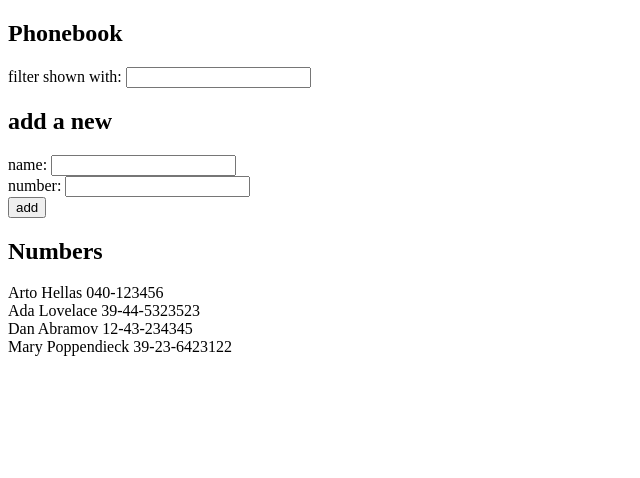
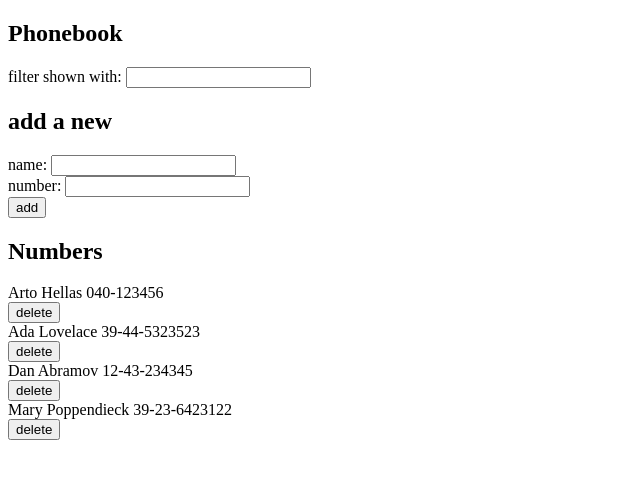
Before and after one commit to Till-Taeubrich/FSO-Communicating-with-server, a React (Create React App) app in the folder phonebook/: page / in a window 1280 px wide. Shown: the top 478 px of the page, without its empty margins (0-640 px from the left). Built offline with nearby package versions, Linux system fonts and the light colour scheme; data requests are answered from the project's data file.

Commit message:
finish exercise 2.17

```diff
--- a/phonebook/src/components/Persons.js
+++ b/phonebook/src/components/Persons.js
@@ -1,11 +1,23 @@
 import React from 'react'
+import personServices from '../services/persons'
+
+const removePerson = (name, id) => {
+
+  if (window.confirm(`Do you really want to remove ${name}?`)) {
+    personServices.remove(id)
+  }
+
+}
 
 export default function Persons({persons}) {
   return (
     <>
     {persons.map((person) => (
-      <div key={person.id}>
-        {person.name} {person.number}
+      <div className='person' key={person.id}>
+        <div>
+          {person.name} {person.number}
+        </div>
+        <button onClick={() => removePerson(person.name, person.id)}>delete</button>
       </div>
     ))}
     </>
--- a/phonebook/src/services/persons.js
+++ b/phonebook/src/services/persons.js
@@ -15,7 +15,12 @@ const create = (newPerson) => {
     })
 }
 
+const remove = (id) => {
+  axios.delete(`${baseUrl}/${id}`)
+}
+
 export default {
   getAll,
   create,
+  remove,
 };
```
